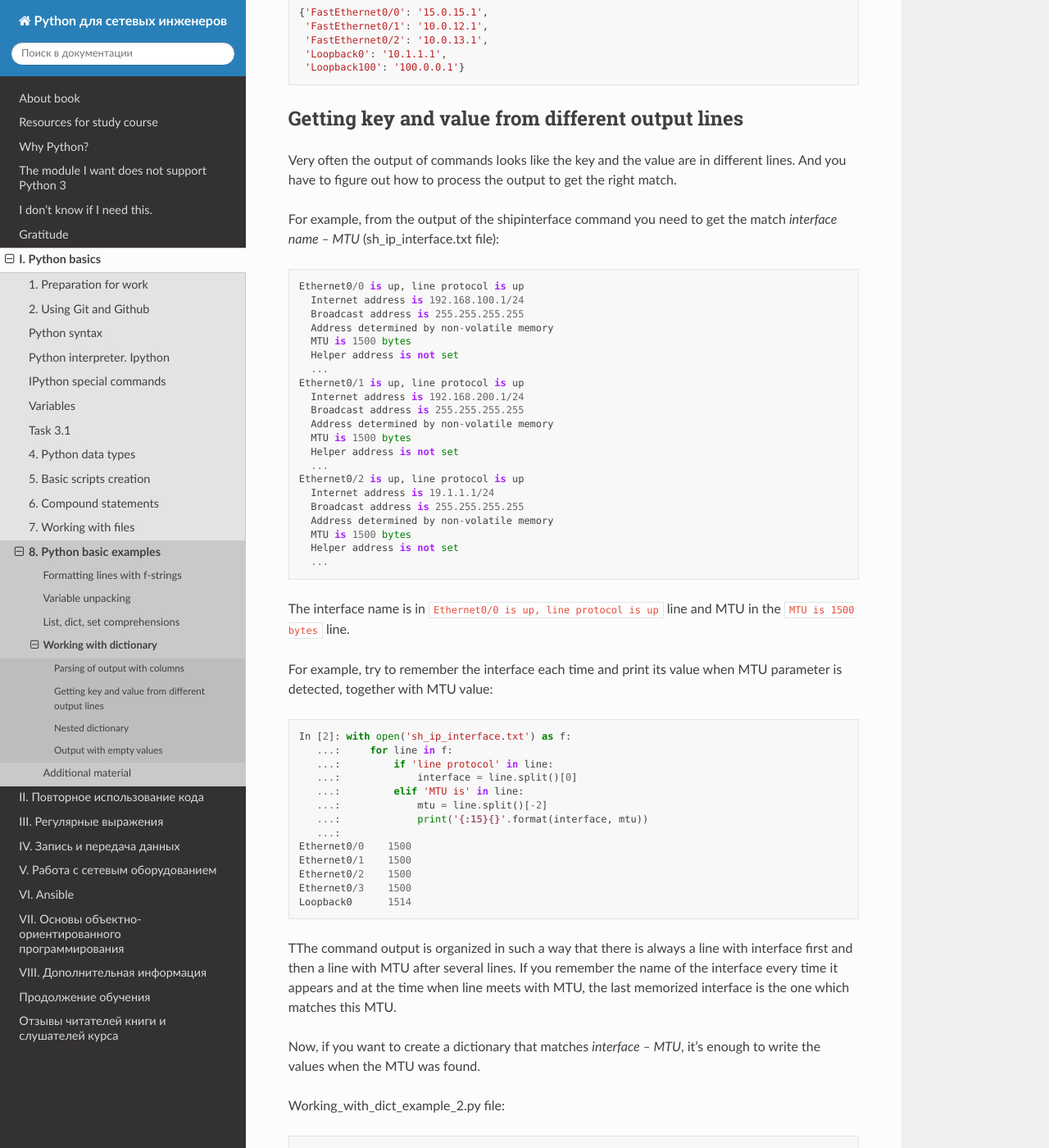
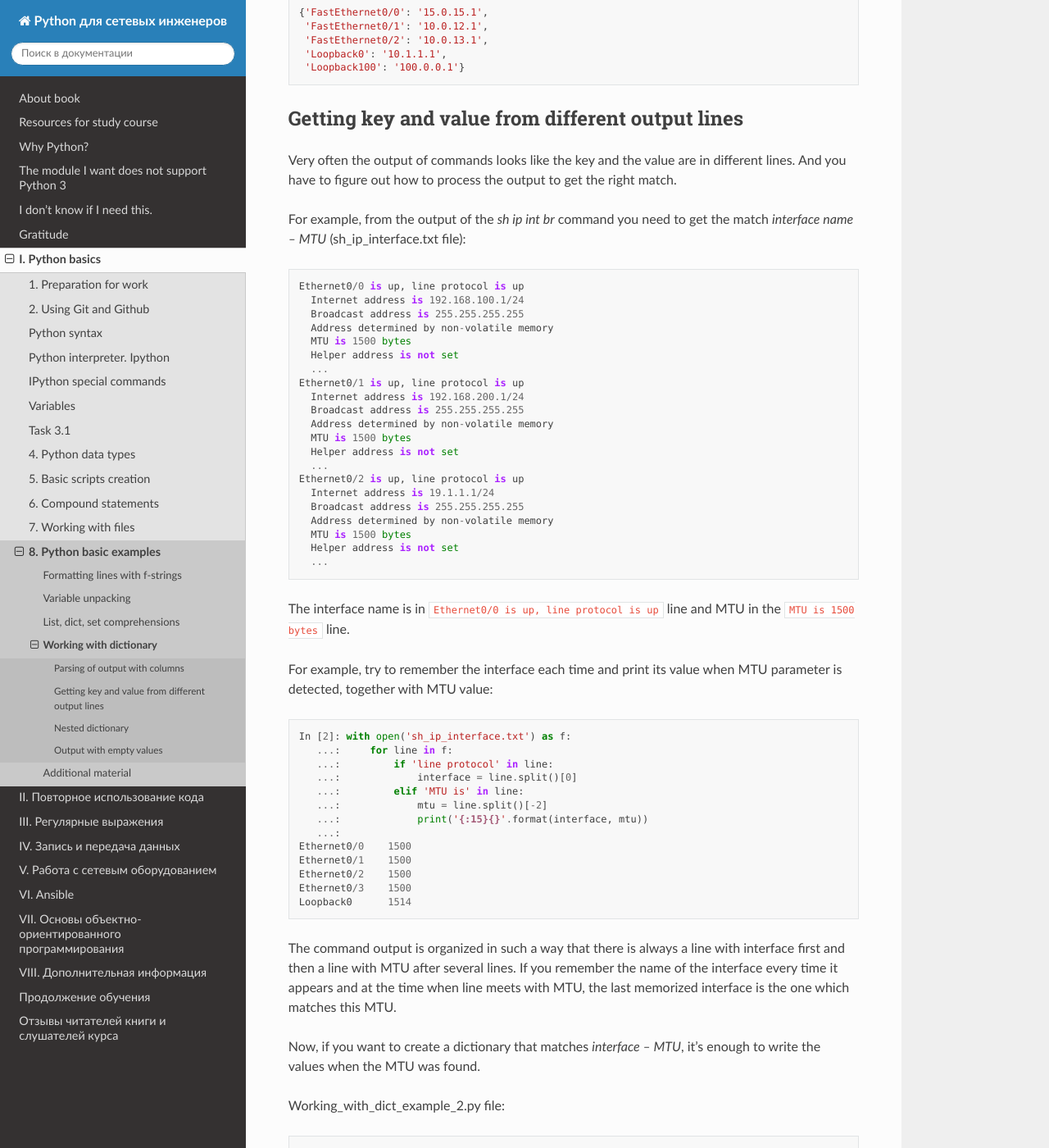
Before and after one commit to Aidar5/nattoeng, a Sphinx documentation site: the page built from docs/source/book/08_python_basic_examples/working_with_dicts.rst, in a window 1280 px wide and 1400 px high, scrolled down 1418 px. Shown: the whole window at 82% size. Built offline with Sphinx 7.4.7 and the Read the Docs theme 2.0.0, drawn with Linux system fonts in a browser that asks for light colours; pages that are not in the unit, such as notebooks, are missing from menus.

Commit message:
Update working_with_dicts.rst

```diff
--- a/docs/source/book/08_python_basic_examples/working_with_dicts.rst
+++ b/docs/source/book/08_python_basic_examples/working_with_dicts.rst
@@ -61,7 +61,7 @@ Getting key and value from different output lines
 
 Very often the output of commands looks like the key and the value are in different lines. And you have to figure out how to process the output to get the right match.
 
-For example, from the output of the shipinterface command you need to get the match *interface name – MTU* (sh_ip_interface.txt file):
+For example, from the output of the *sh ip int br* command you need to get the match *interface name – MTU* (sh_ip_interface.txt file):
 
 ::
 
@@ -107,7 +107,7 @@ For example, try to remember the interface each time and print its value when MT
     Ethernet0/3    1500
     Loopback0      1514
 
-TThe command output is organized in such a way that there is always a line with interface first and then a line with MTU after several lines. If you remember the name of the interface every time it appears and at the time when line meets with MTU, the last memorized interface is the one which matches this MTU.
+The command output is organized in such a way that there is always a line with interface first and then a line with MTU after several lines. If you remember the name of the interface every time it appears and at the time when line meets with MTU, the last memorized interface is the one which matches this MTU.
 
 Now, if you want to create a dictionary that matches *interface – MTU*, it’s enough to write the values when the MTU was found.
 
```
